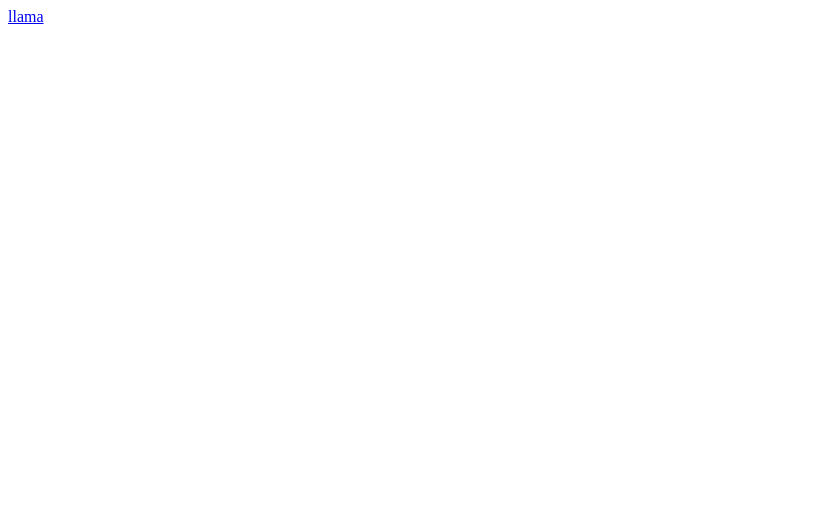
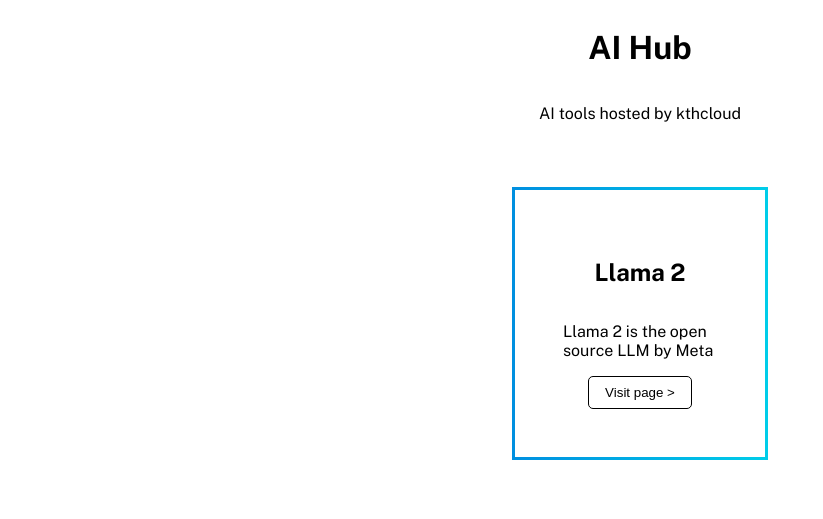
Before and after one commit to kthcloud/ai, a plain HTML site: page index.html in a window 1280 px wide. Shown: the whole page, without its empty margins (0-823 px from the left). Drawn offline with nearby package versions, Linux system fonts and the light colour scheme.

Commit message:
Add AI Hub page with Llama 2 tool

```diff
--- a/index.html
+++ b/index.html
@@ -1 +1,85 @@
-<a href="https://llama.app.cloud.cbh.kth.se/">llama</a>
+<!DOCTYPE html>
+<html>
+
+<head>
+    <meta charset="utf-8" />
+    <title>AI Hub | kthcloud</title>
+    <meta name="viewport" content="width=device-width, initial-scale=1">
+    <meta name="description" content="AI tools hosted by kthcloud">
+    <meta name="keywords" content="ai tools genai kthcloud">
+    <link rel="preconnect" href="https://fonts.googleapis.com">
+    <link rel="preconnect" href="https://fonts.gstatic.com" crossorigin>
+    <link href="https://fonts.googleapis.com/css2?family=Public+Sans:wght@100;400;700&display=swap" rel="stylesheet">
+</head>
+
+<body>
+    <h1>AI Hub</h1>
+    <p>AI tools hosted by kthcloud</p>
+
+    <main>
+        <a href="https://llama.app.cloud.cbh.kth.se/">
+            <div class="border-wrap">
+                <div class="item">
+                    <h2>Llama 2</h2>
+                    <p>Llama 2 is the open source LLM by Meta</p>
+                    <button>Visit page &gt;</button>
+                </div>
+            </div>
+        </a>
+    </main>
+
+    <style>
+        body {
+            display: flex;
+            flex-direction: column;
+            align-items: center;
+            font-family: 'Public Sans', sans-serif;
+        }
+
+        main {
+            display: flex;
+            flex-direction: row;
+            align-items: center;
+            flex-wrap: wrap;
+            gap: 3rem;
+            margin: 3rem;
+        }
+
+        @media screen and (max-width: 600px) {
+            main {
+                flex-direction: column;
+            }
+        }
+
+        button{
+            background: #fff;
+            border: 1px solid #000;
+            padding: 0.5rem 1rem;
+            border-radius: 5px;
+            cursor: pointer;
+        }
+
+        .item {
+            display: flex;
+            flex-direction: column;
+            align-items: center;
+            padding: 3rem;
+            background: #fff;
+        }
+
+        a {
+            text-decoration: none;
+            color: inherit;
+        }
+
+        .border-wrap {
+            max-width: 250px;
+            padding: 1rem;
+            position: relative;
+            background: linear-gradient(to right, #008fe0, #00cde9);
+            padding: 3px;
+        }
+    </style>
+</body>
+
+</html>
```
